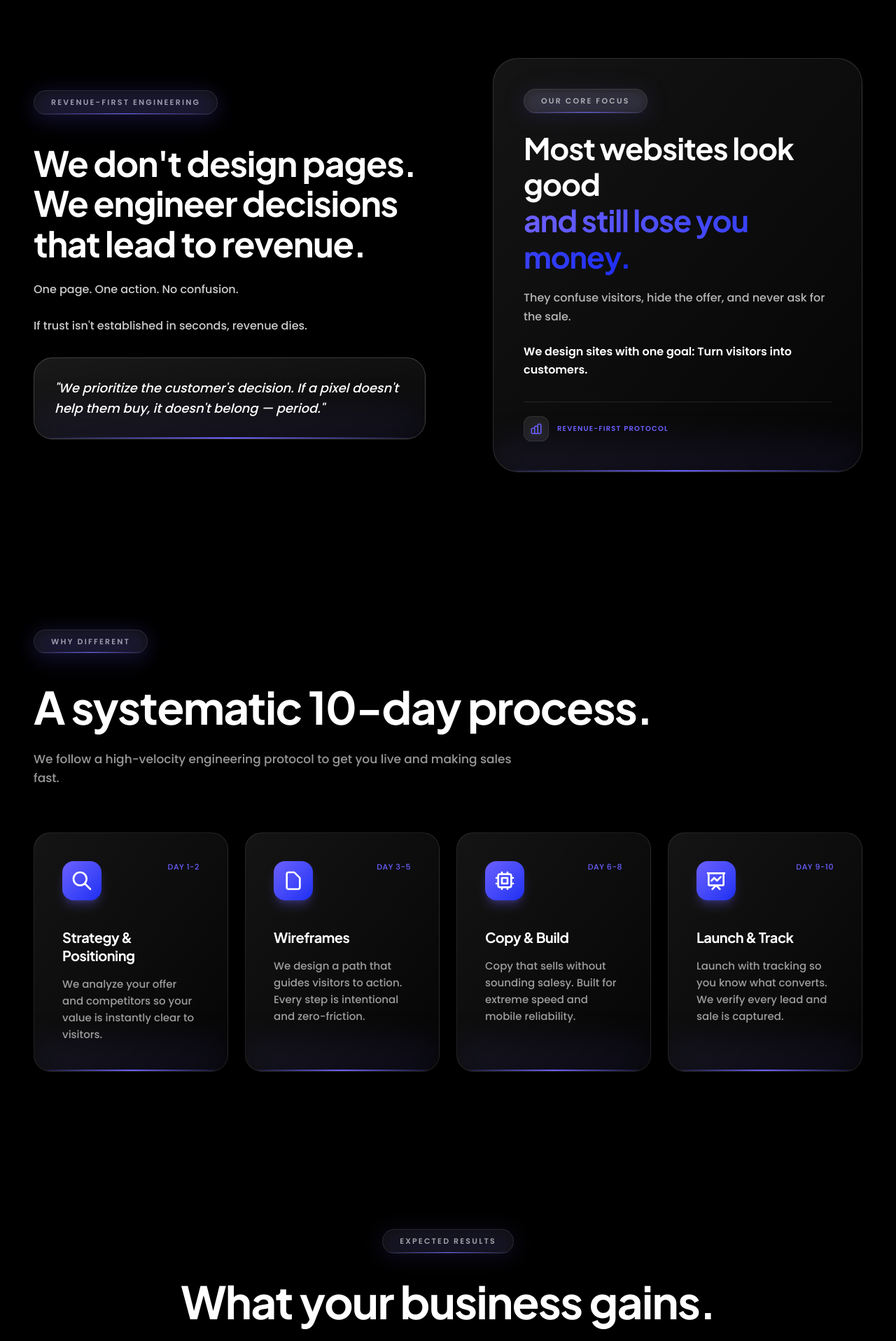
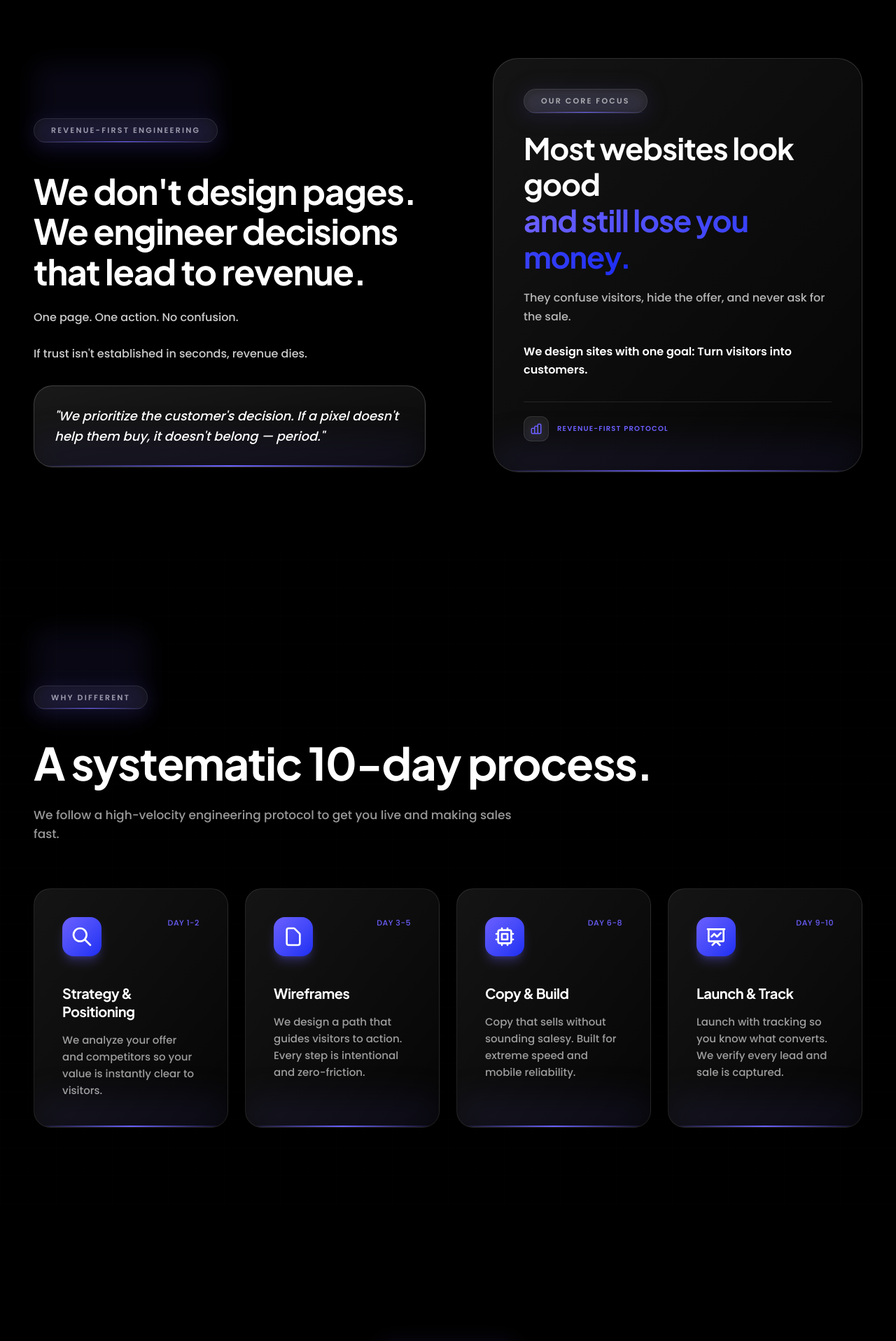
Before and after one commit to varun-vk17/roninbuild, a React (Vite) app: page / in a window 1280 px wide. Shown: the part 1440-3357 px from the top of the page at 70% size. Built offline with nearby package versions, Linux system fonts and the light colour scheme.

Commit message:
Fix overlap for 4 main section badges on mobile, enforce py-28 spacing

```diff
--- a/src/App.tsx
+++ b/src/App.tsx
@@ -301,7 +301,7 @@ function RealitySection() {
           {/* Left side - Main content */}
           <div className="space-y-6">
             <div className="relative inline-block mb-6">
-              <div className="inline-block bg-white/5 backdrop-blur-sm rounded-[20px] px-6 py-2 border border-white/10 relative mt-0 mb-4 sm:mt-8">
+              <div className="inline-block bg-white/5 backdrop-blur-sm rounded-[20px] px-6 py-2 border border-white/10 relative mt-20 mb-4 sm:mt-8">
                 {/* Bottom glow effect */}
                 <div className="absolute bottom-0 left-0 right-0 h-[1px] bg-gradient-to-r from-transparent via-[#6B5FFF] to-transparent" aria-hidden="true" />
                 <div className="absolute bottom-0 left-0 right-0 h-[40px] bg-gradient-to-t from-[#6B5FFF]/25 via-[#6B5FFF]/10 to-transparent blur-lg" aria-hidden="true" />
@@ -451,7 +451,7 @@ function RoadmapSection() {
         {/* Header - Left Aligned */}
         <div className="mb-8 sm:mb-16">
           <div className="relative inline-block mb-6">
-            <div className="inline-block bg-white/5 backdrop-blur-sm rounded-[20px] px-6 py-2 border border-white/10 relative mt-0 mb-4 sm:mt-8">
+            <div className="inline-block bg-white/5 backdrop-blur-sm rounded-[20px] px-6 py-2 border border-white/10 relative mt-20 mb-4 sm:mt-8">
               {/* Bottom glow effect */}
               <div className="absolute bottom-0 left-0 right-0 h-[1px] bg-gradient-to-r from-transparent via-[#6B5FFF] to-transparent" aria-hidden="true" />
               <div className="absolute bottom-0 left-0 right-0 h-[40px] bg-gradient-to-t from-[#6B5FFF]/25 via-[#6B5FFF]/10 to-transparent blur-lg" aria-hidden="true" />
@@ -579,7 +579,7 @@ function OutcomesSection() {
       <div className="max-w-[1300px] mx-auto relative">
         {/* Header */}
         <div className="text-center mb-10 sm:mb-20">
-          <div className="inline-block bg-white/5 backdrop-blur-sm rounded-[20px] px-6 py-2 border border-white/10 mb-8 relative mt-0 mb-6 sm:mt-8">
+          <div className="inline-block bg-white/5 backdrop-blur-sm rounded-[20px] px-6 py-2 border border-white/10 mb-8 relative mt-20 mb-6 sm:mt-8">
             {/* Bottom glow effect */}
             <div className="absolute bottom-0 left-0 right-0 h-[1px] bg-gradient-to-r from-transparent via-[#6B5FFF] to-transparent" aria-hidden="true" />
             <div className="absolute bottom-0 left-0 right-0 h-[40px] bg-gradient-to-t from-[#6B5FFF]/25 via-[#6B5FFF]/10 to-transparent blur-lg" aria-hidden="true" />
@@ -688,7 +688,7 @@ function PricingSection() {
 
   return (
     <section
-      className="bg-white/[0.015] sm:bg-black w-full pt-48 pb-24 sm:py-28 lg:py-35 px-4 sm:px-6 relative overflow-hidden border-t border-white/[0.03] sm:border-t-0"
+      className="bg-white/[0.015] sm:bg-black w-full py-28 sm:py-28 lg:py-35 px-4 sm:px-6 relative overflow-hidden border-t border-white/[0.03] sm:border-t-0"
       aria-labelledby="pricing-heading"
     >
       {/* Background gradients */}
@@ -699,7 +699,7 @@ function PricingSection() {
       <div className="max-w-[1400px] mx-auto relative">
         {/* Header */}
         <div className="text-center mb-10 sm:mb-20">
-          <div className="inline-block bg-white/5 backdrop-blur-sm rounded-[20px] px-6 py-2 border border-white/10 mb-8 relative mt-0 mb-4 sm:mt-8">
+          <div className="inline-block bg-white/5 backdrop-blur-sm rounded-[20px] px-6 py-2 border border-white/10 mb-8 relative mt-20 mb-4 sm:mt-8">
             {/* Bottom glow effect */}
             <div className="absolute bottom-0 left-0 right-0 h-[1px] bg-gradient-to-r from-transparent via-[#6B5FFF] to-transparent" aria-hidden="true" />
             <div className="absolute bottom-0 left-0 right-0 h-[40px] bg-gradient-to-t from-[#6B5FFF]/25 via-[#6B5FFF]/10 to-transparent blur-lg" aria-hidden="true" />
```
